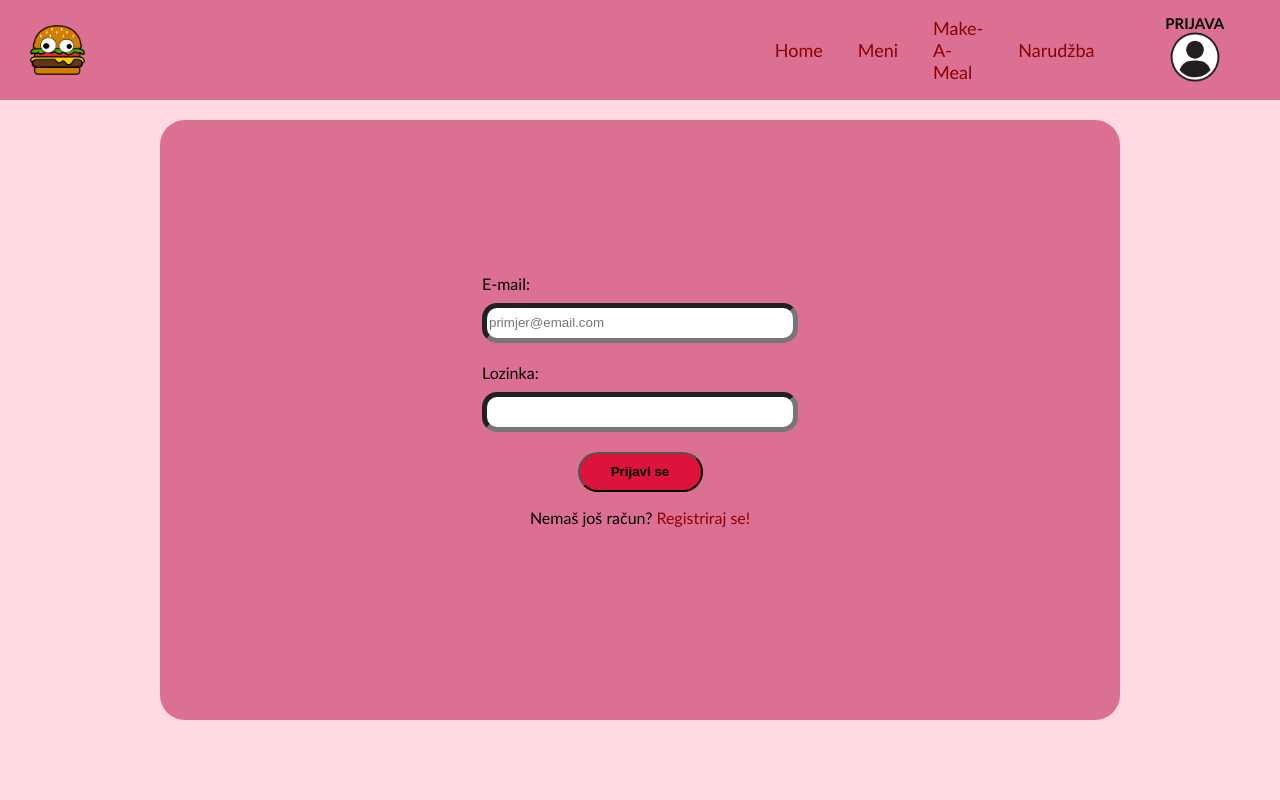
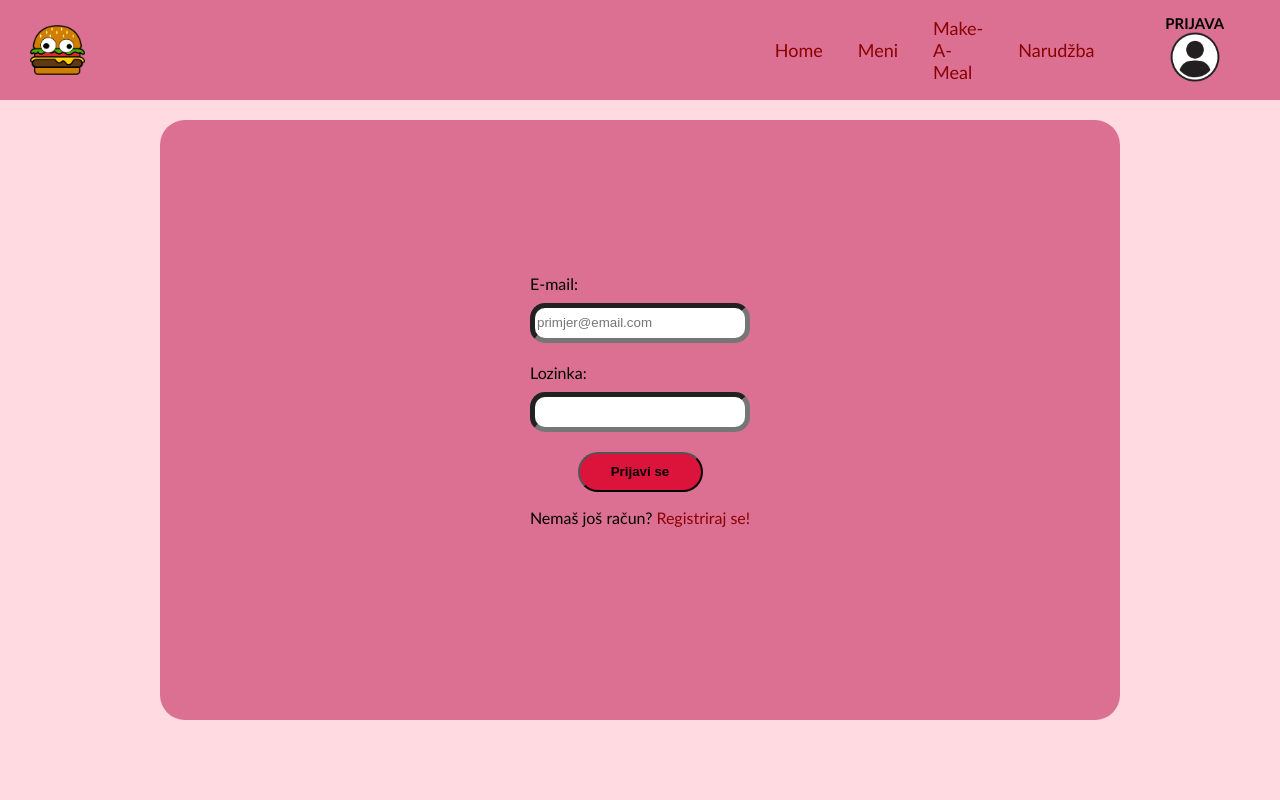
Before and after one commit to Rei0101/oarwa-projekt-ff, a React (Vite) app in the folder client/: page /login in a window 1280 px wide. Shown: the top 800 px of the page. Built offline with nearby package versions, Linux system fonts and the light colour scheme; no server answers.

Commit message:
Make input widths on login same as registration

```diff
--- a/client/src/pages/Auth/Auth.css
+++ b/client/src/pages/Auth/Auth.css
@@ -20,6 +20,8 @@
   justify-content: space-evenly;
 }
 
+.form-box.login span,
+.form-box.login form,
 .form-box.register span {
   width: 220px;
 }
```
